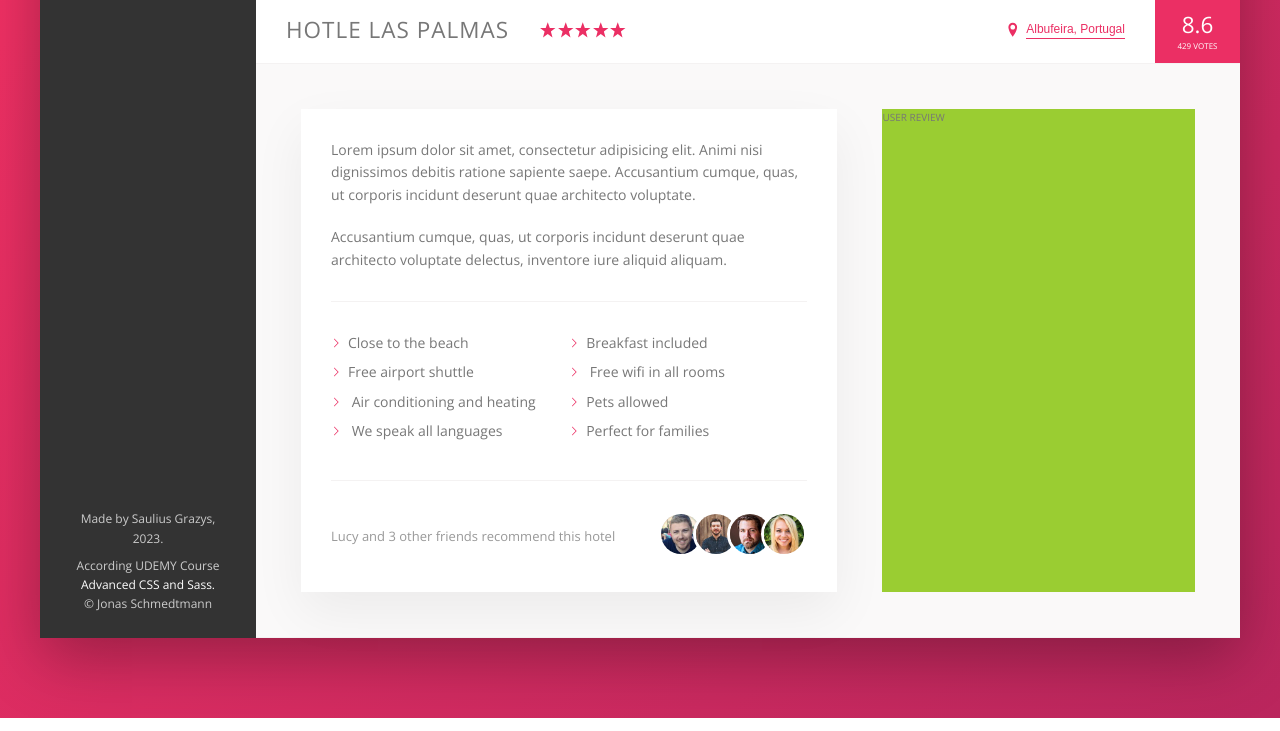
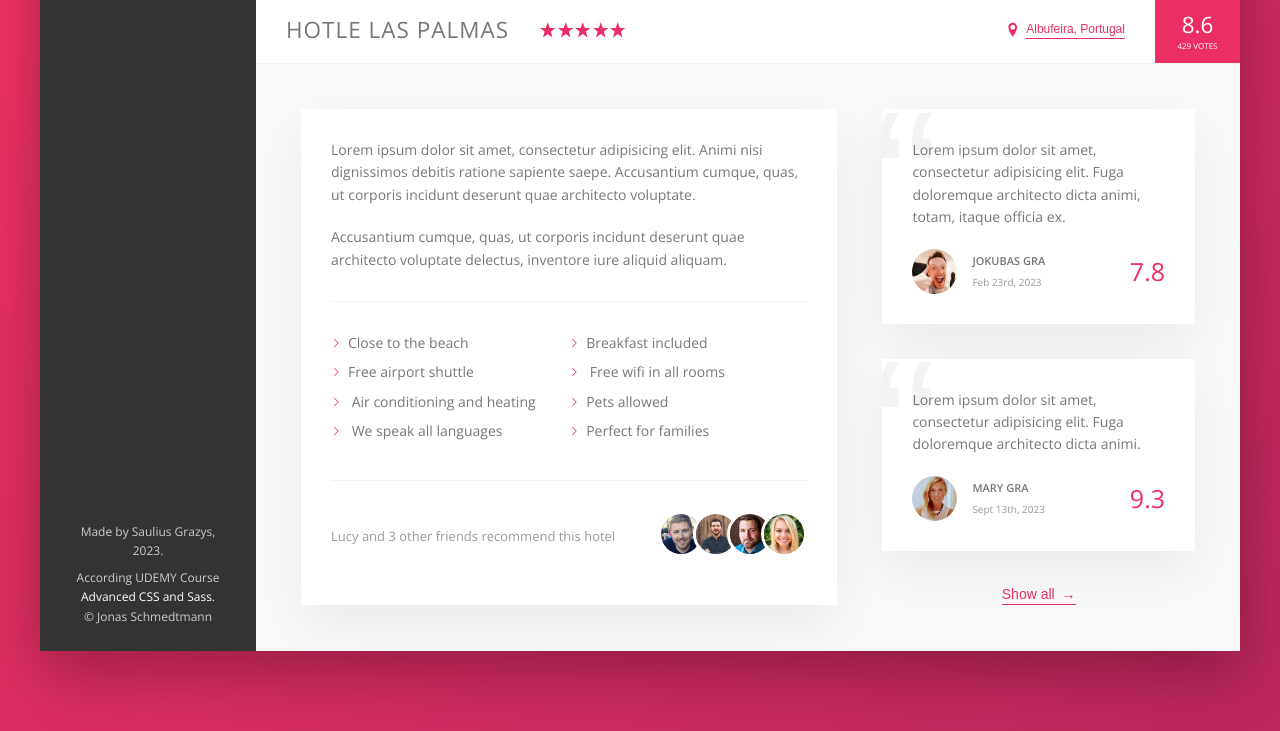
Before and after one commit to sgrazys/Trillo, a website: page index.html in a window 1280 px wide. Shown: the part 538-1269 px from the top of the page. Drawn offline with nearby package versions, Linux system fonts and the light colour scheme.

Commit message:
add review

```diff
--- a/index.html
+++ b/index.html
@@ -282,7 +282,59 @@
 							</div>
 						</div>
 
-						<div class="user-reviews">USER REVIEW</div>
+						<figure class="user-reviews">
+							<figure class="review">
+								<blockquote class="review__text">
+									Lorem ipsum dolor sit amet, consectetur
+									adipisicing elit. Fuga doloremque architecto
+									dicta animi, totam, itaque officia ex.
+								</blockquote>
+								<figcaption class="review__user">
+									<img
+										src="img/user-1.jpg"
+										alt="User 1"
+										class="review__photo"
+									/>
+									<div class="review__user-box">
+										<p class="review__user-name">
+											Jokubas Gra
+										</p>
+										<p class="review__user-date">
+											Feb 23rd, 2023
+										</p>
+									</div>
+									<div class="review__rating">7.8</div>
+								</figcaption>
+							</figure>
+
+							<figure class="review">
+								<blockquote class="review__text">
+									Lorem ipsum dolor sit amet, consectetur
+									adipisicing elit. Fuga doloremque architecto
+									dicta animi.
+								</blockquote>
+								<figcaption class="review__user">
+									<img
+										src="img/user-2.jpg"
+										alt="User 2"
+										class="review__photo"
+									/>
+									<div class="review__user-box">
+										<p class="review__user-name">
+											Mary Gra
+										</p>
+										<p class="review__user-date">
+											Sept 13th, 2023
+										</p>
+									</div>
+									<div class="review__rating">9.3</div>
+								</figcaption>
+							</figure>
+
+							<button class="btn-inline">
+								Show all <span>&rarr;</span>
+							</button>
+						</figure>
 					</div>
 				</main>
 			</div>
--- a/sass/_components.scss
+++ b/sass/_components.scss
@@ -275,11 +275,21 @@
 	border-bottom: 1px solid currentColor;
 	padding-bottom: 2px;
 	cursor: pointer;
-	transition: all 0.3s;
+	transition: all 0.2s;
+
+	& span {
+		margin-left: 3px;
+		transition: margin-left 0.2s;
+	}
 
 	&:hover {
 		color: var(--color-grey-dark-1);
+
+		span {
+			margin-left: 8px;
+		}
 	}
+
 	&:focus {
 		outline: none;
 		animation: pulsate 1s infinite;
@@ -356,9 +366,6 @@
 		margin-right: auto;
 	}
 
-	&__friends {
-	}
-
 	&__photo {
 		box-sizing: content-box;
 		height: 4rem;
@@ -371,3 +378,67 @@
 		}
 	}
 }
+////////////////////////////
+// REVIEWS
+
+.review {
+	background-color: #fff;
+	box-shadow: var(--shadow-light);
+	padding: 3rem;
+	margin-bottom: 3.5rem;
+	position: relative;
+	overflow: hidden;
+
+	&::before {
+		content: '\201C';
+
+		font-family: sans-serif;
+		font-size: 20rem;
+		line-height: 1;
+		color: var(--color-grey-light-2);
+		position: absolute;
+		top: -2.75rem;
+		left: -1rem;
+		z-index: 1;
+	}
+
+	&__text {
+		margin-bottom: 2rem;
+		z-index: 10;
+		position: relative;
+	}
+
+	&__user {
+		display: flex;
+		align-items: center;
+	}
+
+	&__photo {
+		height: 4.5rem;
+		width: 4.5rem;
+		border-radius: 50%;
+		margin-right: 1.5rem;
+	}
+
+	&__user-box {
+		margin-right: auto;
+	}
+
+	&__user-name {
+		font-size: 1.1rem;
+		font-weight: 600;
+		text-transform: uppercase;
+		margin-bottom: 0.4rem;
+	}
+
+	&__user-date {
+		font-size: 1rem;
+		color: var(--color-grey-dark-3);
+	}
+
+	&__rating {
+		font-weight: 300;
+		font-size: 2.5rem;
+		color: var(--color-primary);
+	}
+}
--- a/sass/_layout.scss
+++ b/sass/_layout.scss
@@ -32,6 +32,7 @@
 }
 
 .detail {
+	font-size: 1.4rem;
 	display: flex;
 	padding: 4.5rem;
 	background-color: var(--color-grey-light-1);
@@ -39,7 +40,6 @@
 }
 
 .description {
-	font-size: 1.4rem;
 	background-color: #fff;
 	box-shadow: var(--shadow-light);
 	padding: 3rem;
@@ -48,6 +48,8 @@
 }
 
 .user-reviews {
-	background-color: yellowgreen;
+	display: flex;
+	flex-direction: column;
+	align-items: center;
 	flex: 1;
 }
```
Also changed, not shown: css/style.css, 1 other file.
